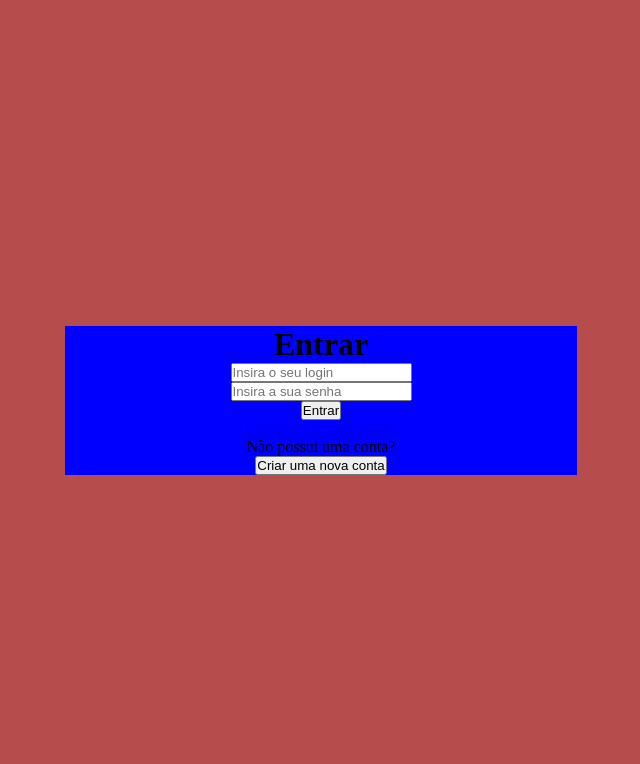
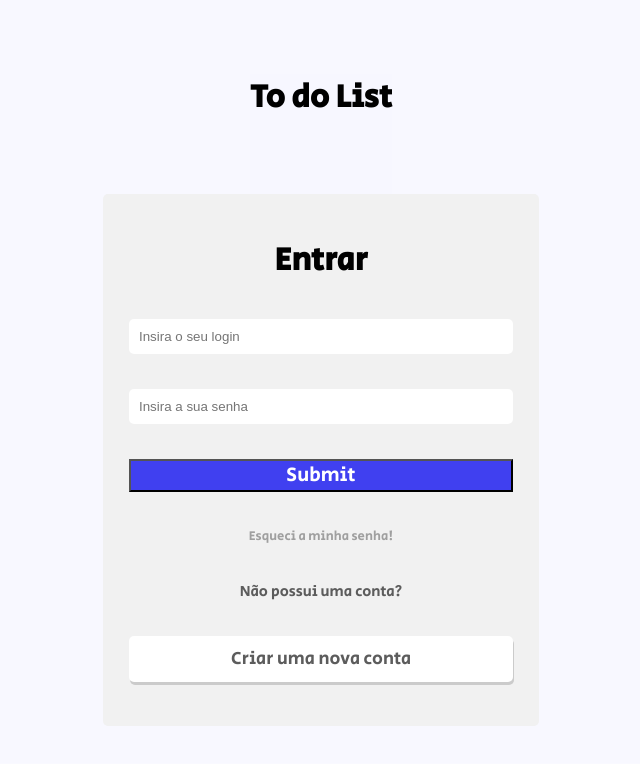
Before and after one commit to izzana/Projeto-FrontEnd-To-Do, a plain HTML site: page login_page.html in a window 1280 px wide. Shown: the whole page, without its empty margins (319-959 px from the left). Drawn offline with Linux system fonts and the light colour scheme; some packages are replaced by stand-ins of ours; a script that the page names is missing.

Commit message:
new features

```diff
--- a/css/login.css
+++ b/css/login.css
@@ -1,25 +1,84 @@
+@import url('https://fonts.googleapis.com/css2?family=Anton&family=Secular+One&display=swap');
 *{
   margin:0;
   padding: 0;
+
 }
+html{
+  overflow-y:hidden;
+  overflow-x:hidden;
+  }
 
 .container-externo {
   display: flex;
   flex-direction: column;
   align-items: center;
   justify-content: center;
-
   height: 100vh;
-
-  background-color: rgb(182, 76, 76);
+  background-color: rgba(248, 248, 255, 0.877);
 }
 
 .container {
-  background-color: blue;
+  background-color: rgba(248, 248, 255, 0.877);
   display: flex;
+  flex-direction: column;
+  width: 30vw;
+  height: 60vh;
+  justify-content: space-around;
+  background-color: rgb(241, 241, 241);
+  padding: 2vw;
+  border-radius: 5px;
+}
 
-  flex-direction: column;
-  align-items: center;
+.container a, p {
+  text-align: center;
+  font-family: 'Secular One', sans-serif;
+}
 
-  width: 40vw;
+a{
+  text-decoration: none;
+  color:rgb(159, 159, 159) ;
+  font-size: 13px;
 }
+
+ p{
+  font-size: 15px;
+   color: rgb(92, 92, 92);
+ }
+
+#titulo-pagina {
+  font-family: 'Secular One', sans-serif;
+  text-align: center;
+  background-color: rgba(248, 248, 255, 0.877);
+  height: 15vh;
+}
+
+#titulo-form {
+  text-align: center;
+  font-family: 'Secular One', sans-serif;
+}
+
+.bordas{
+  border-radius:5px;
+  border: none;
+  padding: 10px;
+}
+
+ #entrar-conta{
+  background-color: rgb(64, 64, 240);
+  color: white;
+  font-family: 'Secular One', sans-serif;
+  font-size: 20px;
+ }
+
+ #entrar-conta:hover{
+  cursor: pointer;
+ }
+
+ #nova-conta{
+  background-color: #fff;
+  box-shadow: 1px 3px rgb(203, 203, 203);
+  font-family: 'Secular One', sans-serif;
+  font-size: 18px;
+  color: rgb(92, 92, 92);
+ }
--- a/css/style.css
+++ b/css/style.css
@@ -1,4 +1,5 @@
 /* Geral */
+@import url('https://fonts.googleapis.com/css2?family=Anton&family=Secular+One&display=swap');
 * {
   padding: 0;
   margin: 0;
--- a/login_page.html
+++ b/login_page.html
@@ -5,19 +5,33 @@
   <meta http-equiv="X-UA-Compatible" content="IE=edge">
   <meta name="viewport" content="width=device-width, initial-scale=1.0">
   <title>Document</title>
+  <link rel="preconnect" href="https://fonts.googleapis.com"><link rel="preconnect" href="https://fonts.gstatic.com" crossorigin><link href="https://fonts.googleapis.com/css2?family=Anton&family=Secular+One&display=swap" rel="stylesheet">
   <link rel="stylesheet" href="css/login.css">
+  <script src="//cdn.jsdelivr.net/npm/sweetalert2@11"></script>
+  <script src="/login_page.js" defer></script>
+
 </head>
 <body>
+  <header>
+
+  </header>
   <div class="container-externo">
-    <div class="container">
-      <h1>Entrar</h1>
-      <input type="text" id="usuario" placeholder="Insira o seu login">
-      <input type="password" id="senha" placeholder="Insira a sua senha">
-      <input type="button" value="Entrar">
-      <a href="#">Esqueci a minha senha!</a>
-      <p>Não possui uma conta?</p>
-      <input type="button" value="Criar uma nova conta">
+    <div id="titulo-pagina" >
+      <h1> To do List</h1>
     </div>
+    <form id="entrar">
+      <div class="container">
+        <h1 id="titulo-form">Entrar</h1>
+        <input type="text" id="usuario" placeholder="Insira o seu login" class="bordas" value="" required>
+        <input type="password" id="senha" placeholder="Insira a sua senha" class="bordas" value="" required>
+       <!-- <button id="entrar-conta" class="bordas">Entrar</button>-->
+        <input type="submit" name="" id="entrar-conta">
+        <a href="#">Esqueci a minha senha!</a>
+        <p>Não possui uma conta?</p>
+        <button id="nova-conta" class="bordas">Criar uma nova conta</button>
+      </div>
+    </form>
   </div>
+
 </body>
 </html>
--- /dev/null
+++ b/login_page.js
@@ -0,0 +1,25 @@
+const buttonLogin = document.querySelector("#entrar-conta");
+buttonLogin.addEventListener("click", (e) => {
+console.log("Button clicked.");
+  e.preventDefault();
+  let user = document.getElementById("usuario").value;
+  let password = document.getElementById("senha").value;
+  console.log(user.value);
+
+  if(document.getElementById("usuario").value === "" || document.getElementById("senha").value === "" ) {
+      Swal.fire({
+        icon: 'error',
+        title: 'Oxe...',
+        text: 'Você precisa inserir um usuário e senha para logar',
+      })
+  } else {
+    localStorage.setItem("usuario", user);
+    localStorage.setItem("senha", password);
+    window.location = "index.html";
+  }
+});
+
+const cadastrar = document.querySelector("#nova-conta");
+cadastrar.addEventListener("click", function(e) {
+  e.preventDefault();
+})
```
Also changed, not shown: index.html (+7 -4 lines), js/script.js (+5 -2 lines), js/login_page.js (deleted).
